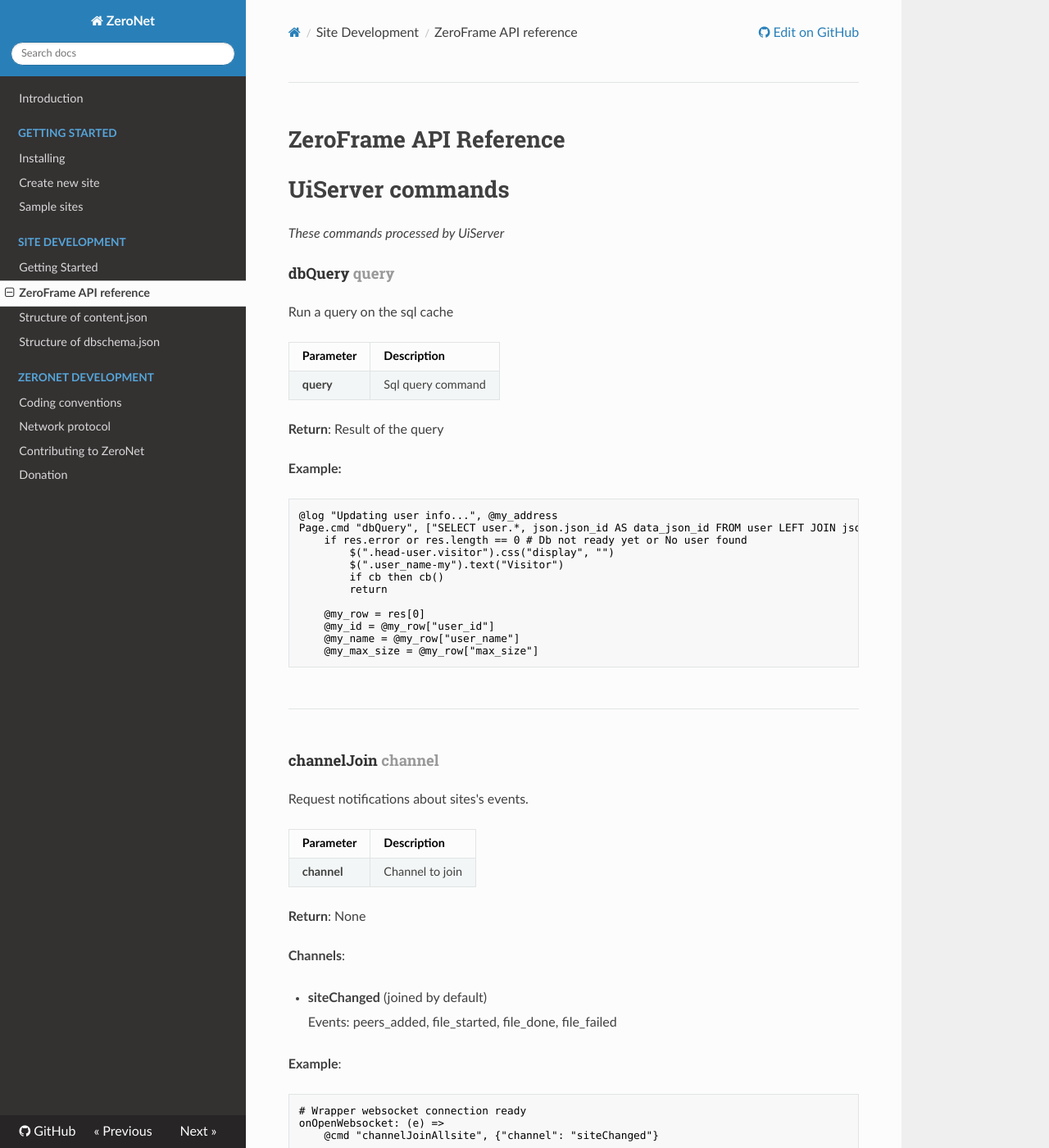
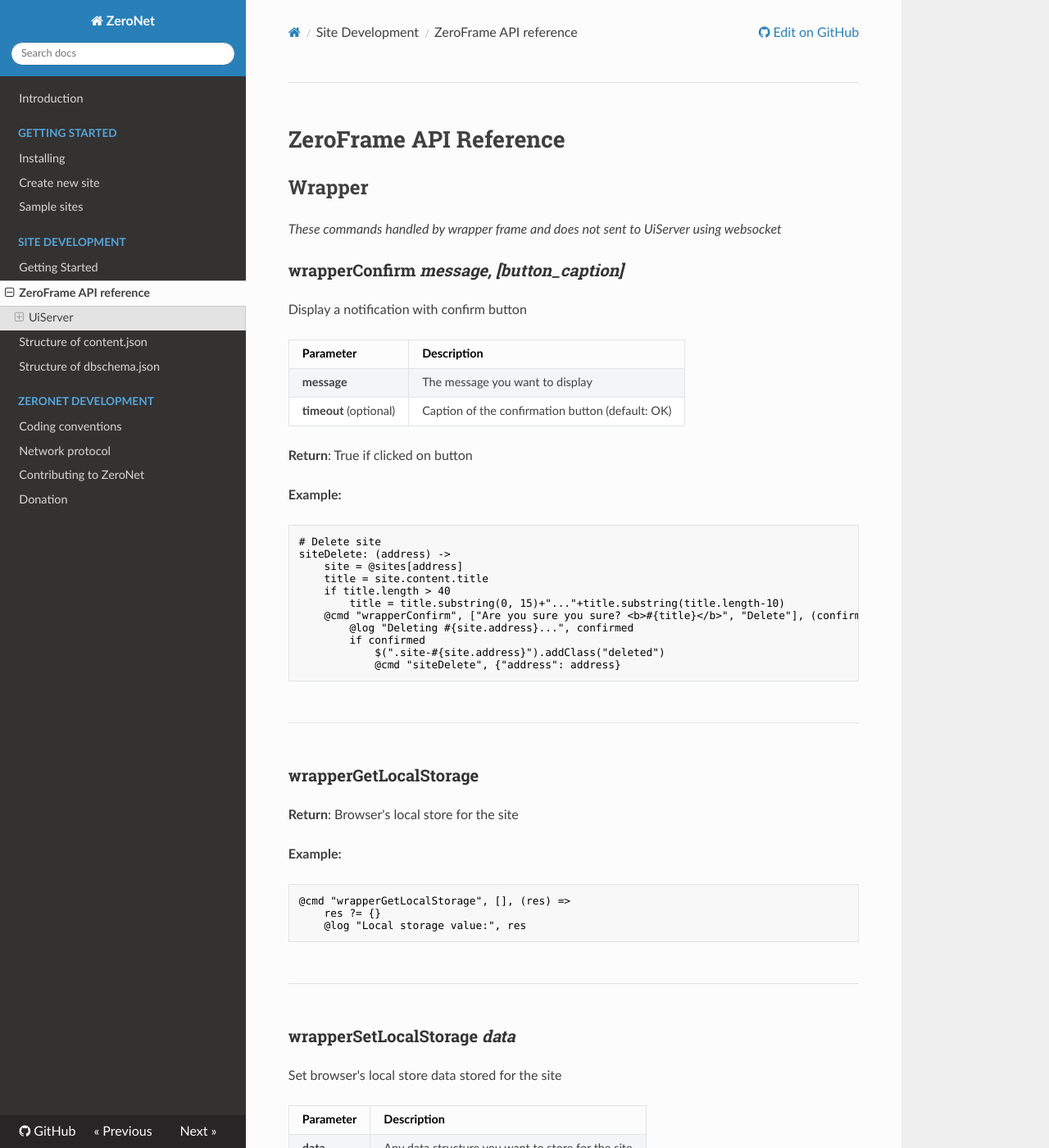
Before and after one commit to HelloZeroNet/Documentation, an MkDocs documentation site: the page built from docs/site_development/zeroframe_api_reference.md, in a window 1280 px wide and 1400 px high. Shown: the whole window at 82% size. Built offline with MkDocs 1.6.1, drawn with Linux system fonts in a browser that asks for light colours; nearby versions of some CDN libraries; comment, search, counter and statistics services are not loaded; old or Windows-style settings are respelled for this version of MkDocs; some of the changed text lies outside the part shown.

Commit message:
Minor changes in form and copy

````diff
--- a/docs/site_development/zeroframe_api_reference.md
+++ b/docs/site_development/zeroframe_api_reference.md
@@ -1,10 +1,146 @@
 # ZeroFrame API Reference
 
-# UiServer commands
-_These commands processed by UiServer_
 
 
-#### dbQuery _query_
+## Wrapper
+
+_These commands handled by wrapper frame and does not sent to UiServer using websocket_
+
+
+### wrapperConfirm _message, [button_caption]_
+Display a notification with confirm button
+
+Parameter              | Description
+                  ---  | ---
+**message**            | The message you want to display
+**timeout** (optional) | Caption of the confirmation button (default: OK)
+
+**Return**: True if clicked on button
+
+**Example:**
+```coffeescript
+# Delete site
+siteDelete: (address) ->
+	site = @sites[address]
+	title = site.content.title
+	if title.length > 40
+		title = title.substring(0, 15)+"..."+title.substring(title.length-10)
+	@cmd "wrapperConfirm", ["Are you sure you sure? <b>#{title}</b>", "Delete"], (confirmed) =>
+		@log "Deleting #{site.address}...", confirmed
+		if confirmed
+			$(".site-#{site.address}").addClass("deleted")
+			@cmd "siteDelete", {"address": address}
+```
+
+
+---
+
+
+### wrapperGetLocalStorage
+**Return**: Browser's local store for the site
+
+**Example:**
+```coffeescript
+@cmd "wrapperGetLocalStorage", [], (res) =>
+	res ?= {}
+	@log "Local storage value:", res
+```
+
+
+---
+
+
+### wrapperSetLocalStorage _data_
+Set browser's local store data stored for the site
+
+Parameter              | Description
+                  ---  | ---
+**data**               | Any data structure you want to store for the site
+
+**Return**: None
+
+**Example:**
+```coffeescript
+Page.local_storage["topic.#{@topic_id}_#{@topic_user_id}.visited"] = Time.timestamp()
+Page.cmd "wrapperSetLocalStorage", Page.local_storage
+```
+
+
+---
+
+
+### wrapperNotification _type, message, [timeout]_
+Display a notification
+
+Parameter              | Description
+                  ---  | ---
+**type**               | Possible values: info, error, done
+**message**            | The message you want to display
+**timeout** (optional) | Hide display after this interval (milliseconds)
+
+**Return**: None
+
+**Example:**
+```coffeescript
+@cmd "wrapperNotification", ["done", "Your registration has been sent!", 10000]
+```
+
+
+---
+
+
+### wrapperPrompt _message, [type]_
+
+Prompt text input from user
+
+Parameter           | Description
+               ---  | ---
+**message**         | The message you want to display
+**type** (optional) | Type of the input (default: text)
+
+**Return**: Text entered to input
+
+**Example:**
+```coffeescript
+# Prompt the private key
+@cmd "wrapperPrompt", ["Enter your private key:", "password"], (privatekey) =>
+	$(".publishbar .button").addClass("loading")
+	# Send sign content.json and publish request to server
+	@cmd "sitePublish", [privatekey], (res) =>
+		$(".publishbar .button").removeClass("loading")
+		@log "Publish result:", res
+```
+
+
+### wrapperSetViewport _viewport_
+
+Set sites's viewport meta tag content (required for mobile sites)
+
+
+Parameter           | Description
+               ---  | ---
+**viewport**        | The viewport meta tag content
+
+**Return**: None
+
+**Example:**
+```coffeescript
+# Prompt the private key
+@cmd "wrapperSetViewport", "width=device-width, initial-scale=1.0"
+```
+
+---
+
+
+## UiServer
+
+The UiServer is for ZeroNet what the LAMP setup is for normal websites.
+
+The UiServer will do all the 'backend' work (eg: querying the DB, accessing files, etc). This are the API calls you will need to make your site dynamic.
+
+---
+
+### dbQuery _query_
 Run a query on the sql cache
 
 Parameter            | Description
@@ -34,7 +170,7 @@
 
 
 
-#### channelJoin _channel_
+### channelJoin _channel_
 
 Request notifications about sites's events.
 
@@ -78,7 +214,7 @@
 
 ---
 
-#### fileGet _inner_path_
+### fileGet _inner_path_
 Get file content
 
 Parameter        | Description
@@ -124,7 +260,7 @@
 ---
 
 
-#### fileQuery _dir_inner_path, query_
+### fileQuery _dir_inner_path, query_
 Simple json file query command
 
 Parameter            | Description
@@ -153,7 +289,7 @@
 ---
 
 
-#### fileWrite _inner_path, content_
+### fileWrite _inner_path, content_
 Write file content
 
 
@@ -185,7 +321,7 @@
 
 
 
-#### serverInfo
+### serverInfo
 
 **Return:** <dict> All information about the server
 
@@ -215,7 +351,7 @@
 ---
 
 
-#### siteInfo
+### siteInfo
 
 **Return**: <dict> All information about the site
 
@@ -267,7 +403,7 @@
 ---
 
 
-#### sitePublish _[privatekey], [inner_path]_
+### sitePublish _[privatekey], [inner_path]_
 Sign and Publish a content.json of the site
 
 Parameter                 | Description
@@ -292,7 +428,7 @@
 ---
 
 
-#### siteUpdate _address_
+### siteUpdate _address_
 
 Force check and download changed content from other peers (only necessary if user is in passive mode and using old version of Zeronet)
 
@@ -314,143 +450,11 @@
 
 ---
 
-
-# Wrapper commands
-
-_These commands handled by wrapper frame and does not sent to UiServer using websocket_
-
-
-
-#### wrapperConfirm _message, [button_caption]_
-Display a notification with confirm button
-
-Parameter              | Description
-                  ---  | ---
-**message**            | The message you want to display
-**timeout** (optional) | Caption of the confirmation button (default: OK)
-
-**Return**: True if clicked on button
-
-**Example:**
-```coffeescript
-# Delete site
-siteDelete: (address) ->
-	site = @sites[address]
-	title = site.content.title
-	if title.length > 40
-		title = title.substring(0, 15)+"..."+title.substring(title.length-10)
-	@cmd "wrapperConfirm", ["Are you sure you sure? <b>#{title}</b>", "Delete"], (confirmed) =>
-		@log "Deleting #{site.address}...", confirmed
-		if confirmed
-			$(".site-#{site.address}").addClass("deleted")
-			@cmd "siteDelete", {"address": address}
-```
-
-
----
-
-
-#### wrapperGetLocalStorage
-**Return**: Browser's local store for the site
-
-**Example:**
-```coffeescript
-@cmd "wrapperGetLocalStorage", [], (res) =>
-	res ?= {}
-	@log "Local storage value:", res
-```
-
-
----
-
-
-#### wrapperSetLocalStorage _data_
-Set browser's local store data stored for the site
-
-Parameter              | Description
-                  ---  | ---
-**data**               | Any data structure you want to store for the site
-
-**Return**: None
-
-**Example:**
-```coffeescript
-Page.local_storage["topic.#{@topic_id}_#{@topic_user_id}.visited"] = Time.timestamp()
-Page.cmd "wrapperSetLocalStorage", Page.local_storage
-```
-
-
----
-
-
-#### wrapperNotification _type, message, [timeout]_
-Display a notification
-
-Parameter              | Description
-                  ---  | ---
-**type**               | Possible values: info, error, done
-**message**            | The message you want to display
-**timeout** (optional) | Hide display after this interval (milliseconds)
-
-**Return**: None
-
-**Example:**
-```coffeescript
-@cmd "wrapperNotification", ["done", "Your registration has been sent!", 10000]
-```
-
-
----
-
-
-#### wrapperPrompt _message, [type]_
-
-Prompt text input from user
-
-Parameter           | Description
-               ---  | ---
-**message**         | The message you want to display
-**type** (optional) | Type of the input (default: text)
-
-**Return**: Text entered to input
-
-**Example:**
-```coffeescript
-# Prompt the private key
-@cmd "wrapperPrompt", ["Enter your private key:", "password"], (privatekey) =>
-	$(".publishbar .button").addClass("loading")
-	# Send sign content.json and publish request to server
-	@cmd "sitePublish", [privatekey], (res) =>
-		$(".publishbar .button").removeClass("loading")
-		@log "Publish result:", res
-```
-
-
-#### wrapperSetViewport _viewport_
-
-Set sites's viewport meta tag content (required for mobile sites)
-
-
-Parameter           | Description
-               ---  | ---
-**viewport**        | The viewport meta tag content
-
-**Return**: None
-
-**Example:**
-```coffeescript
-# Prompt the private key
-@cmd "wrapperSetViewport", "width=device-width, initial-scale=1.0"
-```
-
----
-
-
 # Admin commands
 _(requires ADMIN permission in data/sites.json)_
 
 
-#### siteList
+### siteList
 
 **Return**: <list> SiteInfo list of all downloaded sites
 
@@ -458,7 +462,7 @@
 ---
 
 
-#### channelJoinAllsite _channel_
+### channelJoinAllsite _channel_
 
 Request notifications about every site's events.
 
@@ -472,7 +476,7 @@
 ---
 
 
-#### sitePause _address_
+### sitePause _address_
 Pause site serving
 
 Parameter           | Description
@@ -485,7 +489,7 @@
 ---
 
 
-#### siteResume _address_
+### siteResume _address_
 Resume site serving
 
 Parameter           | Description
````
